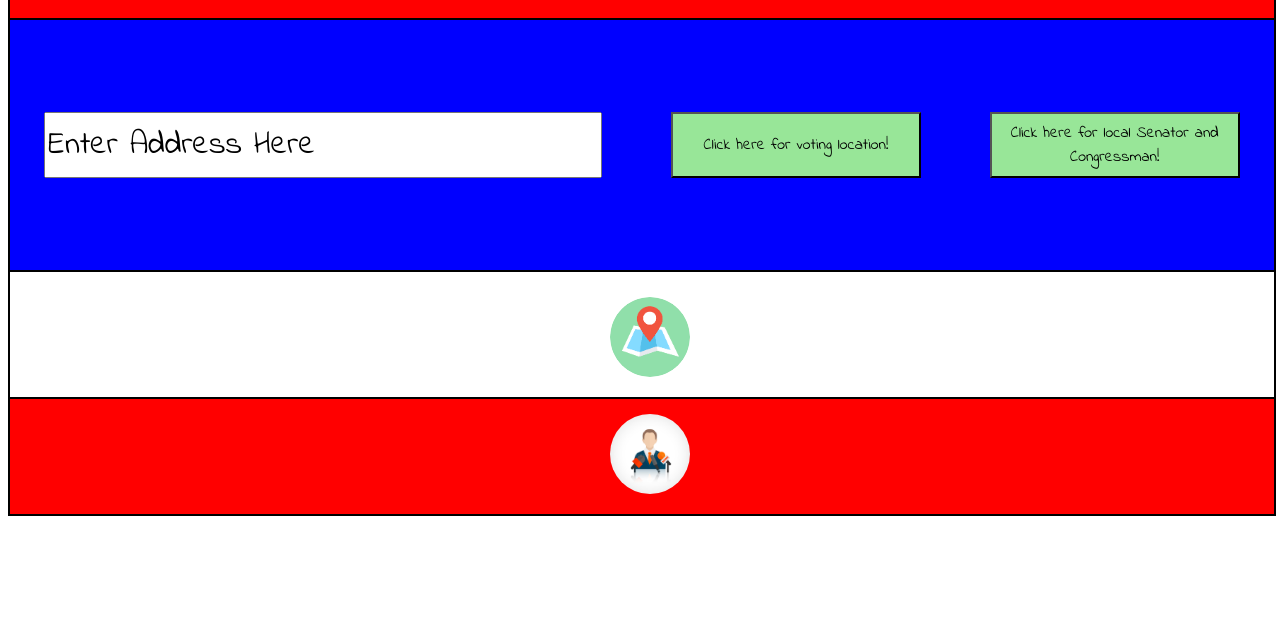
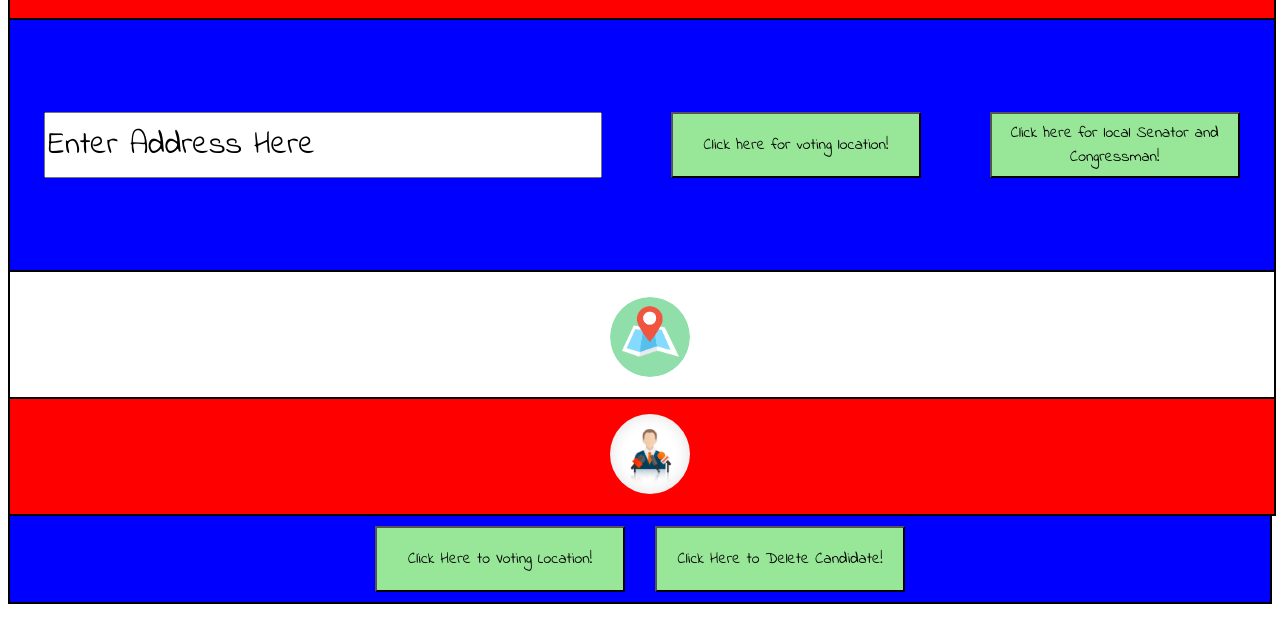
Before and after one commit to Adbritcl1128/civicApiExercise, a website: page index.html in a window 1280 px wide. Shown: the part 107-750 px from the top of the page. Drawn offline with nearby package versions, Linux system fonts and the light colour scheme.

Commit message:
added delete buttons

```diff
--- a/index.html
+++ b/index.html
@@ -28,5 +28,9 @@
           <img class=politicianIcon src="img/public-speaking-icon-person-politician-business-speaker-microphones-vector-illustration-46200806.jpg" alt="politicianIcon" height="42" width="42">
         </div>
     </sections>
+    <section class='deleteButtons'>
+        <button class='buttonThree' onclick="deleteLocationData()">Click Here to Voting Location!</button>
+        <button class='buttonFour' onclick="deleteCandidateData()">Click Here to Delete Candidate!</button>
+    </section>
     </body>
   </html>
--- a/src/main.js
+++ b/src/main.js
@@ -88,3 +88,13 @@ function renderCandidates(response, rawResponse) {
     gapi.client.setApiKey('AIzaSyAIk4uxgqv35HhVRuaNgq_rn4IF4Y73-Lk');
     lookupCandidate(document.getElementById('address').value, renderCandidates);
   }
+
+  function deleteLocationData() {
+    var element = document.getElementById('results').innerHTML = "";
+    element.parentNode.removeChild(element);
+  }
+
+  function deleteCandidateData() {
+    var element = document.getElementById('resultsTwo').innerHTML = "";
+    element.parentNode.removeChild(element);
+  }
--- a/style.css
+++ b/style.css
@@ -26,6 +26,23 @@
 }
 
 .buttonTwo {
+  width: 250px;
+  height: 66px;
+  font-size: 1em;
+  font-family: "Indie Flower";
+  background-color: #98e698;
+}
+
+.buttonThree {
+  width: 250px;
+  height: 66px;
+  font-size: 1em;
+  font-family: "Indie Flower";
+  background-color: #98e698;
+  margin-right: 30px;
+}
+
+.buttonFour {
   width: 250px;
   height: 66px;
   font-size: 1em;
@@ -101,6 +118,16 @@ h1 {
   width: 80px;
 }
 
+.deleteButtons {
+  display: flex;
+  justify-content: center;
+  padding-top: 10px;
+  padding-bottom: 10px;
+  border: 2px solid black;
+  border-top: none;
+  background-color: blue;
+}
+
 .buttonOne:hover {
     background-color: red;
 }
@@ -108,3 +135,11 @@ h1 {
 .buttonTwo:hover {
     background-color: red;
 }
+
+.buttonThree:hover {
+    background-color: red;
+}
+
+.buttonFour:hover {
+    background-color: red;
+}
```
